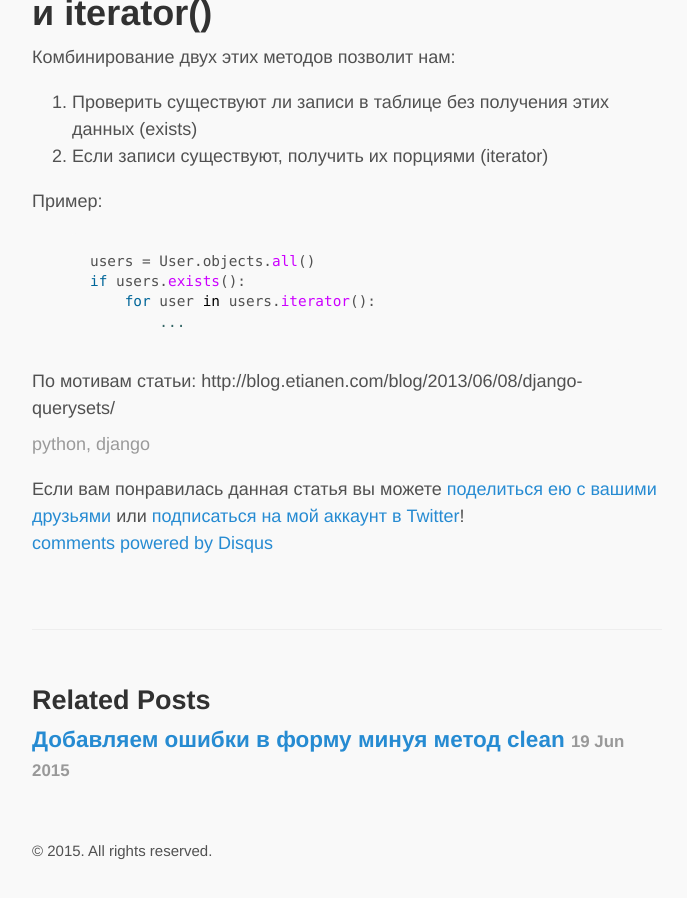
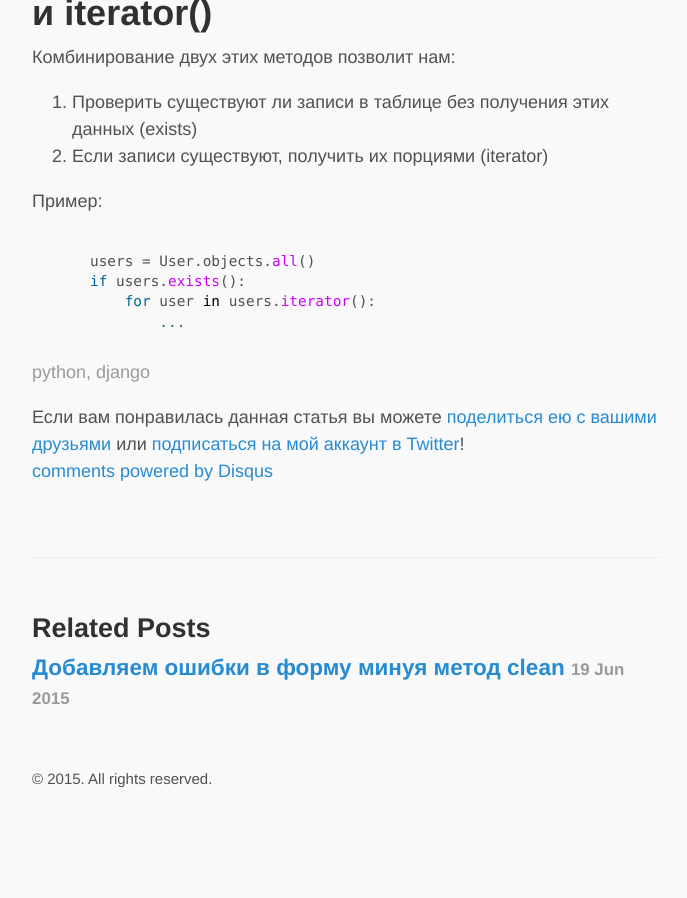
Before and after one commit to aliev/aliev.github.io, a Jekyll site: the page built from _posts/2015-06-21-django-orm-best-practice.md, in a window 1280 px wide and 900 px high, scrolled down 1293 px. Shown: the whole window, without its empty margins (293-980 px from the left). Built offline with Jekyll 4.4.1, drawn with Linux system fonts in a browser that asks for light colours; nearby versions of some CDN libraries; comment, search, counter and statistics services are not loaded; after the commit the page ends 2121 px from its top, so only the background shows below that.

Commit message:
updated post

```diff
--- a/_posts/2015-06-21-django-orm-best-practice.md
+++ b/_posts/2015-06-21-django-orm-best-practice.md
@@ -53,5 +53,3 @@ if users.exists():
     for user in users.iterator():
         ...
 {% endhighlight %}
-
-По мотивам статьи: http://blog.etianen.com/blog/2013/06/08/django-querysets/
```
